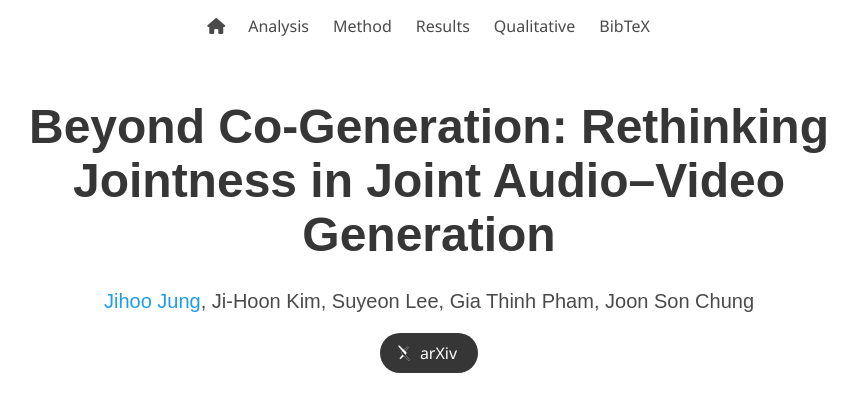
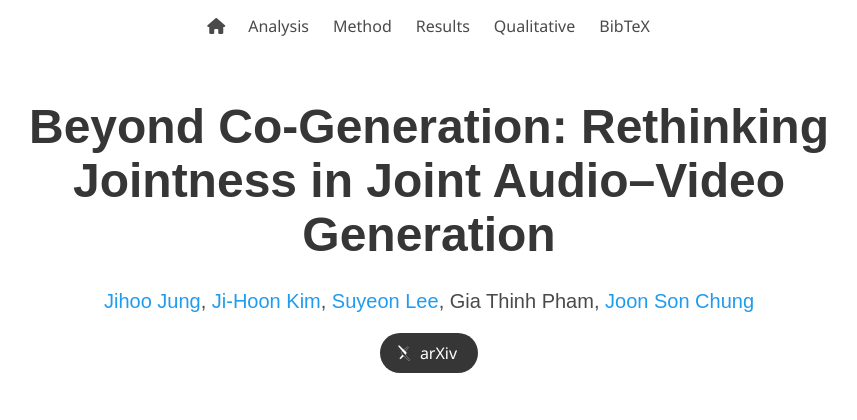
Before and after one commit to IntrinsicJointness/IntrinsicJointness.github.io, a plain HTML site: page index.html in a window 1280 px wide. Shown: the top 420 px of the page, without its empty margins (211-1068 px from the left). Drawn offline with Linux system fonts and the light colour scheme; files whose address does not match are found by name; a web font is replaced by a local one.

Commit message:
Author links from the KAIST MM Lab members page
Co-Authored-By: Claude Opus 5.5 <noreply@anthropic.com>

```diff
--- a/index.html
+++ b/index.html
@@ -61,10 +61,10 @@
           <h1 class="title is-1 publication-title">Beyond Co-Generation: Rethinking Jointness in Joint Audio&ndash;Video Generation</h1>
           <div class="is-size-5 publication-authors">
             <span class="author-block"><a href="https://jihoojung0106.github.io/" target="_blank" rel="noopener">Jihoo Jung</a>,</span>
-            <span class="author-block">Ji-Hoon Kim,</span>
-            <span class="author-block">Suyeon Lee,</span>
+            <span class="author-block"><a href="https://mintlab.cau.ac.kr/members/faculty" target="_blank" rel="noopener">Ji-Hoon Kim</a>,</span>
+            <span class="author-block"><a href="https://leesyy.github.io/" target="_blank" rel="noopener">Suyeon Lee</a>,</span>
             <span class="author-block">Gia Thinh Pham,</span>
-            <span class="author-block">Joon Son Chung</span>
+            <span class="author-block"><a href="https://mm.kaist.ac.kr/joon/" target="_blank" rel="noopener">Joon Son Chung</a></span>
           </div>
 
           <div class="column has-text-centered">
```
